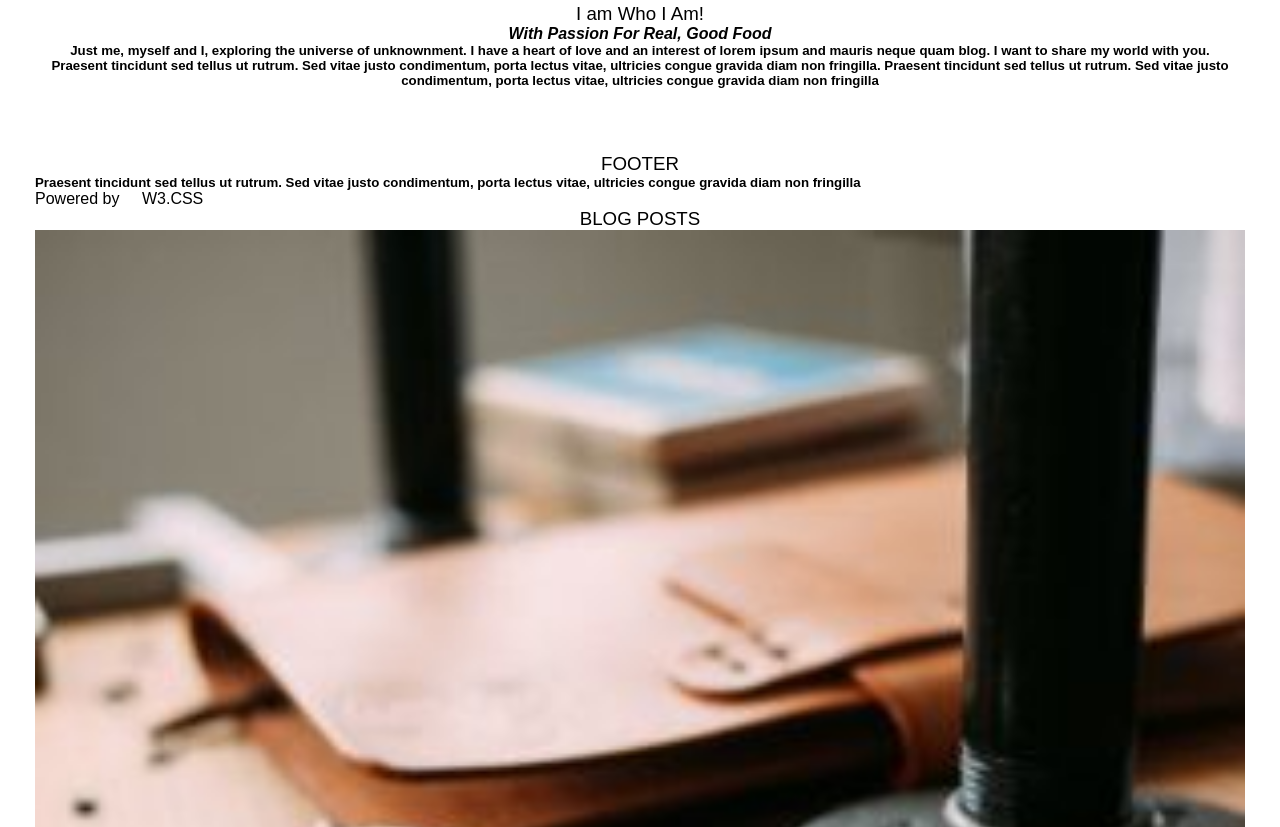
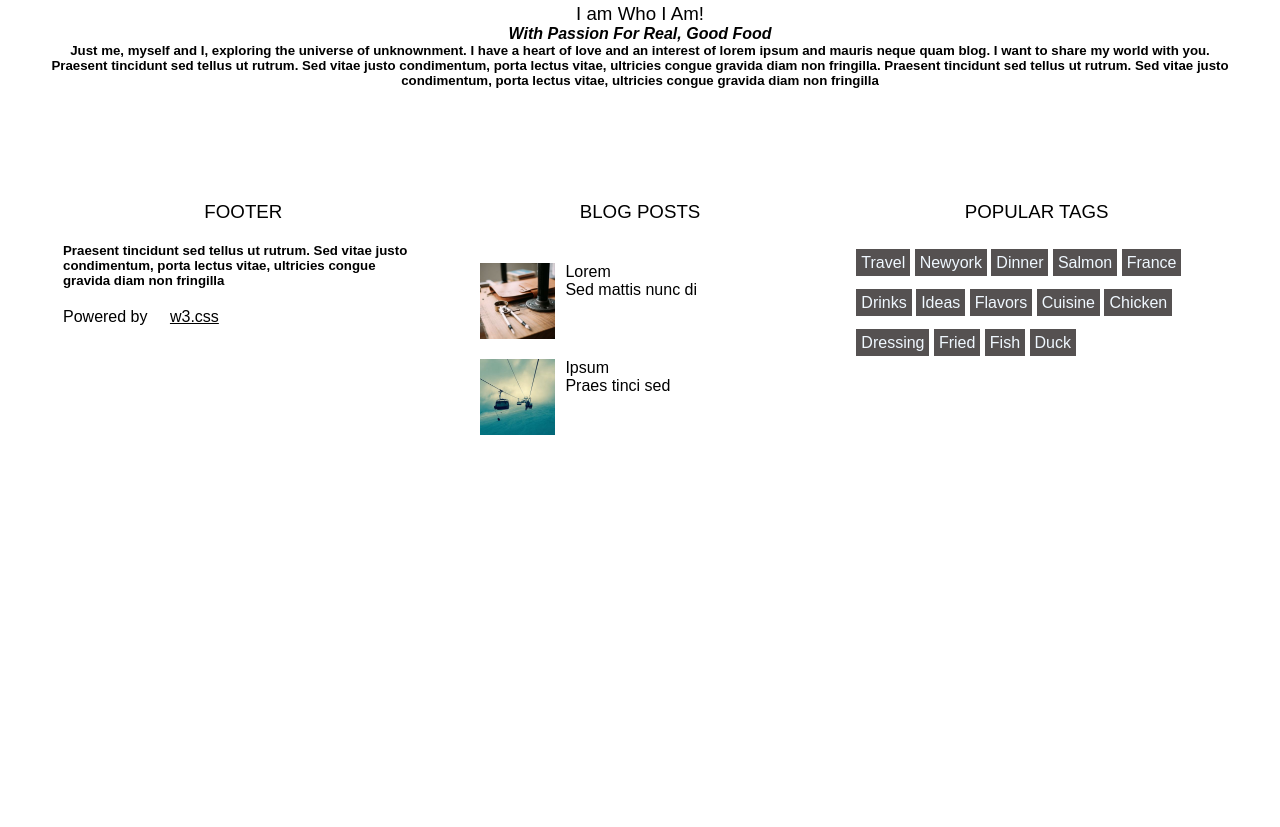
Before and after one commit to GajuQueen/My-food, a plain HTML site: page index.html in a window 1280 px wide. Shown: the part 2053-2880 px from the top of the page. After the commit the page ends 2571 px from the top, so only its background shows below. Drawn offline with Linux system fonts and the light colour scheme.

Commit message:
footer changes

```diff
--- a/CSS/index.css
+++ b/CSS/index.css
@@ -88,3 +88,48 @@ margin-left: 15%;
     padding: 50px 0px;
    text-align: center;
 }
+.p3{
+    display: flex;
+    padding: 30px 10px;
+    width: 100%;
+    justify-content: space-around;
+    /* border: 2px solid blue; */
+}
+.footer,.blogp, .pplt{
+    /* border: 2px solid blue; */
+    width: 550px;
+    padding: 8px;
+}
+.blogp img{
+width: 30%;
+display: flex;
+/* border: 2px solid rgb(221, 255, 0); */
+}
+#footer,#blog,#pt{
+    /* border: 2px solid rgb(94, 255, 0); */
+    padding: 10px;
+}
+#tf, #tb, #pt, #fl{
+    padding: 10px;
+}
+a{
+    color: black;
+    text-decoration: underline;
+}
+
+.tool,.plane{
+    /* border: 2px solid rgb(255, 0, 144); */
+    display: flex;
+    width: 70%;
+    margin: 20px;
+}
+span{
+    background-color: rgb(85, 81, 81);
+   line-height: 40px;
+   color: aliceblue;
+   padding: 5px;
+}
+#text{
+    /* border: 2px solid rgb(255, 0, 144); */
+    margin: 0px 10px;
+}
--- a/index.html
+++ b/index.html
@@ -94,30 +94,32 @@
         </div>
         </div>
         <!-- FOOTER***************************************************** -->
-        <footer class="3p">
-            <div>
+        <footer class="p3">
+            <div class="footer">
                 <p>
-                <h3>FOOTER</h3>
+                <h3 id="footer">FOOTER</h3>
                 </p>
                 <P>
-                <h5>Praesent tincidunt sed tellus ut rutrum. Sed vitae justo condimentum, porta lectus vitae, ultricies
+                <h5 id="tf">Praesent tincidunt sed tellus ut rutrum. Sed vitae justo condimentum, porta lectus vitae,
+                    ultricies
                     congue gravida diam non fringilla</h5>
                 </P>
-                <p>Powered by
-                    <a href="https://www.w3schools.com/w3css/default.asp">W3.CSS</a>
+                <p id="fl">Powered by
+                    <a href="https://www.w3schools.com/w3css/default.asp">w3.css</a>
                 </p>
             </div>
-            <div>
+            <div class="blogp">
                 <p>
-                <h3>BLOG POSTS</h3>
+                <h3 id="blog">BLOG POSTS</h3>
                 </p>
-                <img src="/Assets/short workshop.jpg" alt="">Lorem Sed mattis nunc
-                <img src="/Assets/shhort 2.jpg" alt=""> Ipsum Praes tinci sed
+                <div id="tb">
+                    <div class="tool"><img src="/Assets/short workshop.jpg" alt=""><p id="text">Lorem <br> Sed mattis nunc di </p></div>
+                    <div class="plane"><img src="/Assets/shhort 2.jpg" alt=""><p id="text">Ipsum <br>Praes tinci sed</p></div>
                 </div>
-            <div>
-                <p>
-                <h3>POPULAR TAGS</h3>
-                </p>
+            </div>
+            <div class="pplt">
+                <h3 id="pt">POPULAR TAGS</h3>
+                <p id="pt">
                     <span id="chc">Travel</span>
                     <span id="chc">Newyork</span>
                     <span id="chc">Dinner</span>
@@ -132,6 +134,7 @@
                     <span id="chc">Fried</span>
                     <span id="chc">Fish</span>
                     <span id="chc">Duck</span>
+                </p>
             </div>
 
         </footer>
```
Lines whose indentation alone changed are shown as unchanged.
